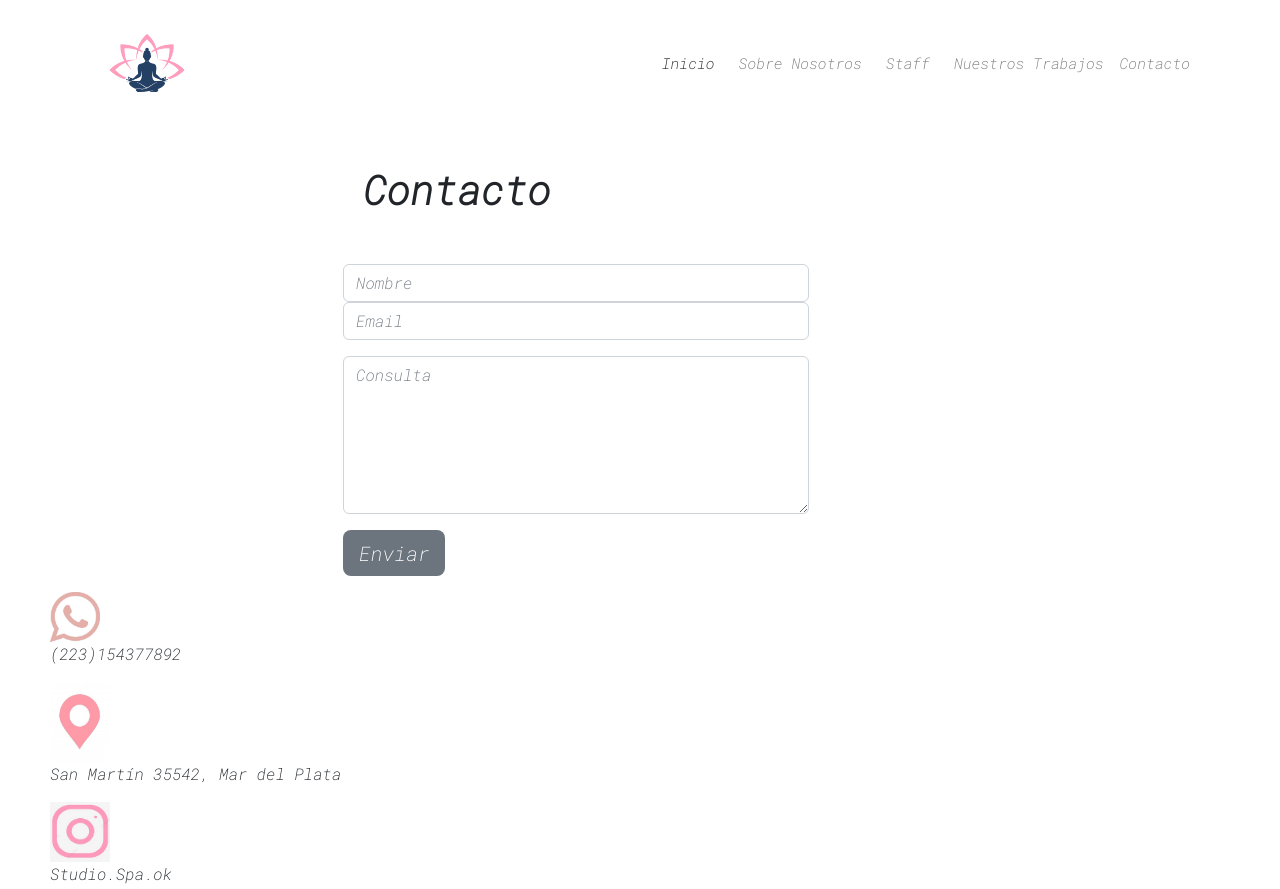
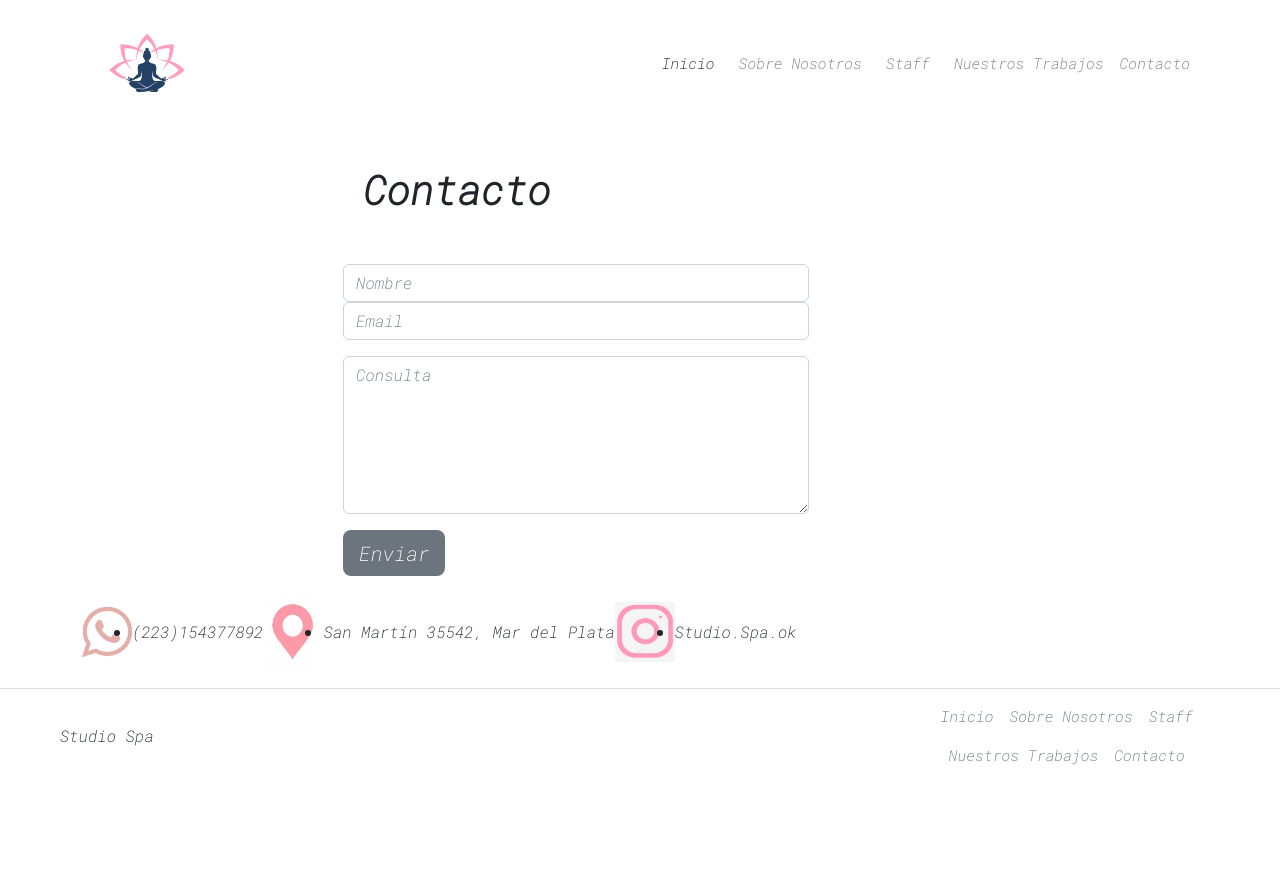
Before and after one commit to VictoriaBoubee/ProyectoSpa, a website: page contacto.html in a window 1280 px wide. Shown: the top 889 px of the page. After the commit the page ends 800 px from the top, so only its background shows below. Drawn offline with nearby package versions, Linux system fonts and the light colour scheme.

Commit message:
cambios en el contacto

```diff
--- a/contacto.html
+++ b/contacto.html
@@ -70,18 +70,14 @@
           </div>
         </div>
       </div>
-      <div class="contacto_redes">
-        <img src="./IMG/whatapprosa.jpg" alt="whatsapp" width="50px" height="50px"/>
-        <p>(223)154377892</p>
-      </div>
-      <div class="contacto_redes">
-        <img src="./IMG/ubicacionrosa.jpg" alt="ubicación" width="60px" height="80px"/>
-        <p>San Martín 35542, Mar del Plata</p>
-      </div>
-      <div class="contacto_redes">
-        <img src="./IMG/instarosa.jpg" alt="Instagram" width="60px" height="60px"/>
-        <p>Studio.Spa.ok</p>
-      </div>
+      <ul class="contacto_redes">
+      <img src="./IMG/whatapprosa.jpg" alt="whatsapp" width="50px" height="50px"/>
+        <li>(223)154377892 </li>
+      <img src="./IMG/ubicacionrosa.jpg" alt="ubicación" width="60px" height="80px"/>
+        <li>San Martín 35542, Mar del Plata </li>
+      <img src="./IMG/instarosa.jpg" alt="Instagram" width="60px" height="60px"/>
+        <li>Studio.Spa.ok </li>
+      </ul>
       </main>
   <!-- comienzo del footer -->
   <footer class="d-flex flex-wrap justify-content-between align-items-center py-2 my-2 border-top">
--- a/scss/pages/_contacto.scss
+++ b/scss/pages/_contacto.scss
@@ -7,7 +7,10 @@
     margin-left: 10px;
   }
   .contacto_redes {
-    margin-left: 50px;
+    display: flex;
+    flex-direction: row;
+    text-decoration: none;
+    align-items: center;
   }
   .main__conatcto{
     width: 90%;
```
Also changed, not shown: CSS/Style.css.
